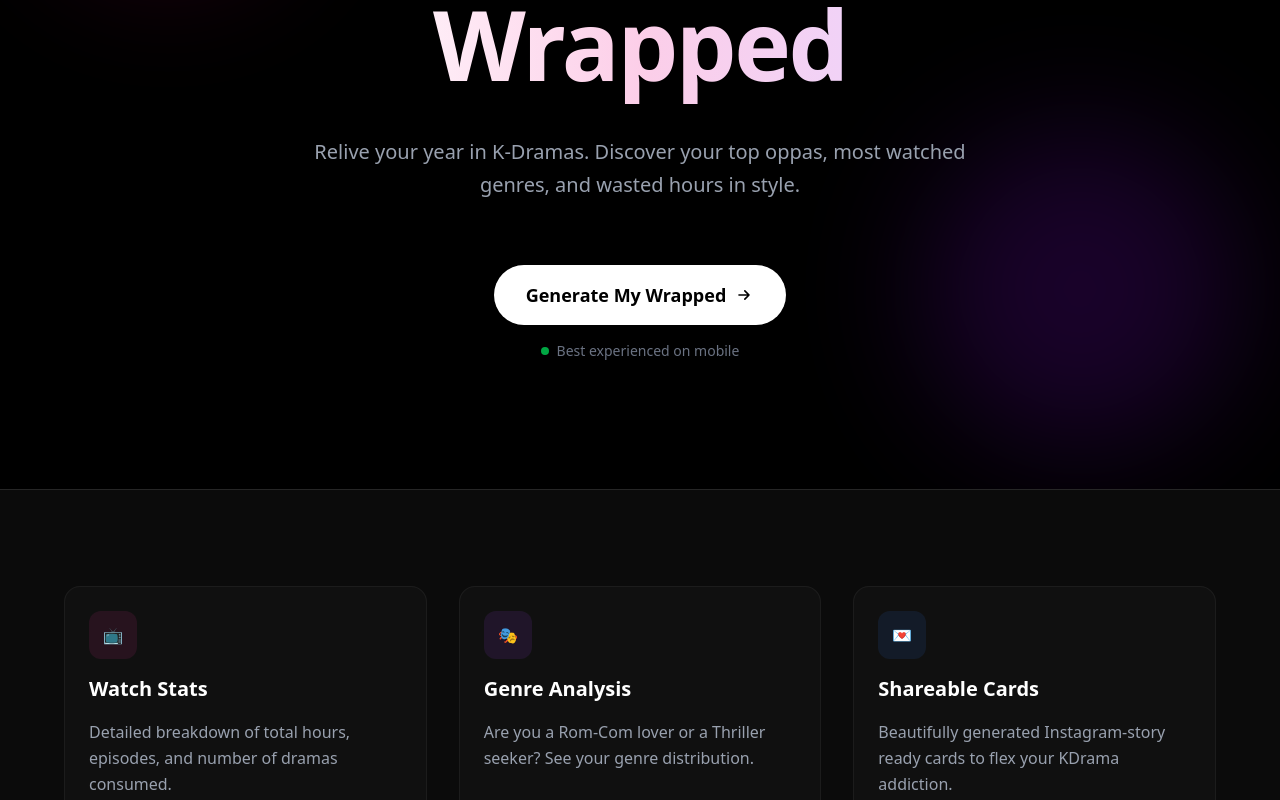
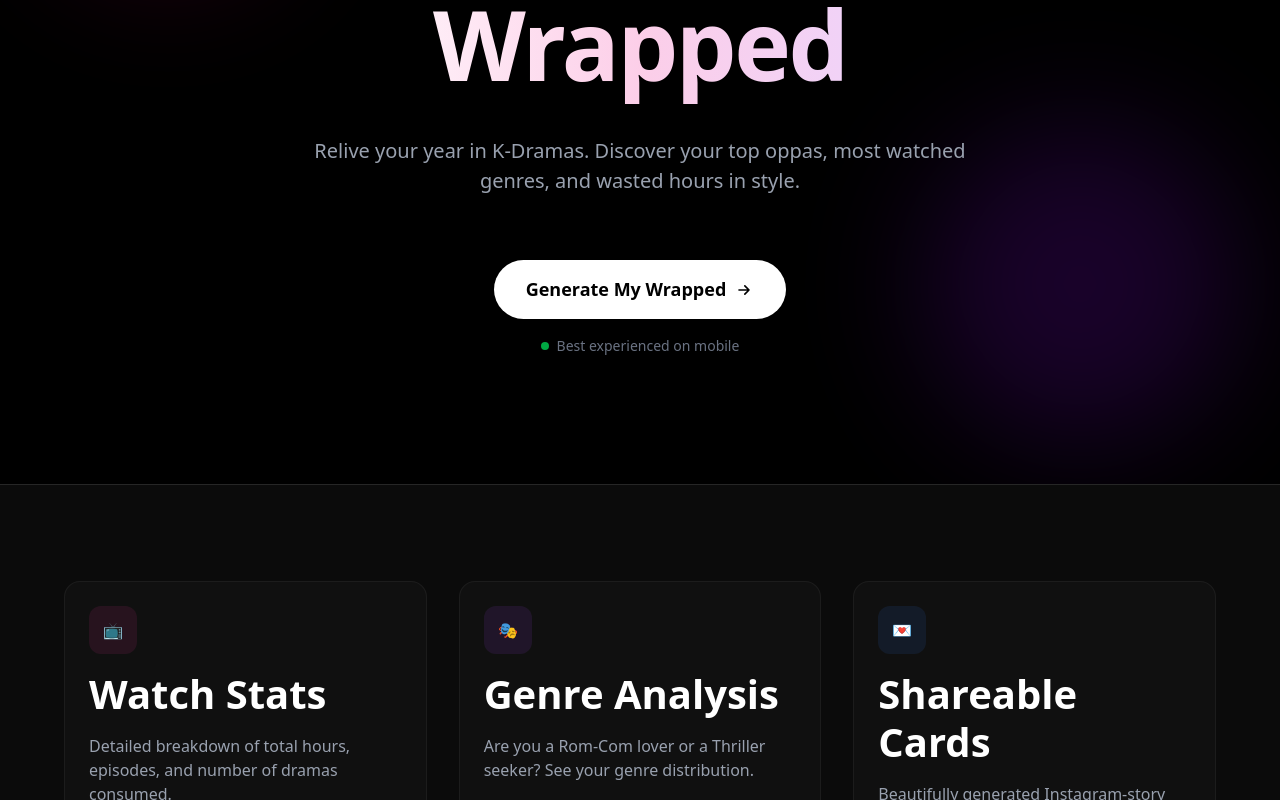
Before and after one commit to graceeilori/kdrama-wrapped, a Next.js app: page / in a window 1280 px wide. Shown: the part 320-1120 px from the top of the page. Built offline with nearby package versions, Linux system fonts and the light colour scheme.

Commit message:
typography

```diff
--- a/app/create/page.tsx
+++ b/app/create/page.tsx
@@ -17,13 +17,13 @@ export default function CreatePage() {
                             📝
                         </div>
                         <div>
-                            <h1 className="text-xl font-bold">Let&apos;s Get Started</h1>
-                            <p className="text-sm opacity-80">Choose your vibe & input stats</p>
+                            <h1 className="text-h3 font-bold">Let&apos;s Get Started</h1>
+                            <p className="text-body-sm opacity-80">Choose your vibe & input stats</p>
                         </div>
                     </div>
 
                     <div className="mb-8">
-                        <label className="block text-sm font-medium mb-3">Choose a Theme</label>
+                        <label className="block text-body-sm font-medium mb-3">Choose a Theme</label>
                         <div className="grid grid-cols-3 gap-3">
                             {(Object.keys(themes) as Theme[]).map((themeKey) => (
                                 <button
@@ -41,7 +41,7 @@ export default function CreatePage() {
                                             border: `2px solid ${themes[themeKey].colors['--accent-10']}`
                                         }}
                                     />
-                                    <span className="block text-xs text-center font-medium truncate">
+                                    <span className="block text-body-sm text-center font-medium truncate">
                                         {themes[themeKey].label}
                                     </span>
                                 </button>
@@ -51,10 +51,10 @@ export default function CreatePage() {
 
                     <div className="space-y-4">
                         <div className="bg-white/5 rounded-xl p-8 text-center border-2 border-dashed border-white/20 opacity-70">
-                            <p>Form Inputs Coming Soon...</p>
+                            <p className="text-body-md">Form Inputs Coming Soon...</p>
                         </div>
 
-                        <button className="w-full py-3 bg-accent text-white rounded-xl font-bold shadow-lg shadow-accent/20">
+                        <button className="w-full py-3 bg-accent text-white rounded-xl text-body-lg font-bold shadow-lg shadow-accent/20">
                             Generate Wrapped
                         </button>
                     </div>
--- a/app/globals.css
+++ b/app/globals.css
@@ -56,4 +56,108 @@
   --color-vibe-130: var(--vibe-130);
   --color-vibe-140: var(--vibe-140);
   --color-vibe-150: var(--vibe-150);
+  /* Fonts */
+  --font-sans: var(--font-inter);
+  --font-heading: var(--font-bricolage);
+  --font-accent: var(--font-reenie);
+
+  /* Typography */
+  --text-h1: 64px;
+  --text-h1--line-height: 1.1;
+  --text-h2: 48px;
+  --text-h2--line-height: 1.1;
+  --text-h3: 40px;
+  --text-h3--line-height: 1.2;
+  --text-h4: 36px;
+  --text-h4--line-height: 1.2;
+
+  --text-sub-1: 28px;
+  --text-sub-1--line-height: 1.4;
+  --text-sub-2: 24px;
+  --text-sub-2--line-height: 1.4;
+
+  --text-body-xl: 20px;
+  --text-body-xl--line-height: 1.5;
+  --text-body-lg: 18px;
+  --text-body-lg--line-height: 1.5;
+  --text-body-md: 16px;
+  --text-body-md--line-height: 1.5;
+  --text-body-sm: 14px;
+  --text-body-sm--line-height: 1.5;
 }
+
+@layer utilities {
+  .font-heading {
+    font-family: var(--font-heading);
+  }
+
+  .font-accent {
+    font-family: var(--font-accent);
+  }
+
+  /* Headings */
+  .text-h1 {
+    font-family: var(--font-heading);
+    font-size: var(--text-h1);
+    line-height: var(--text-h1--line-height);
+    font-weight: 700;
+  }
+
+  .text-h2 {
+    font-family: var(--font-heading);
+    font-size: var(--text-h2);
+    line-height: var(--text-h2--line-height);
+    font-weight: 700;
+  }
+
+  .text-h3 {
+    font-family: var(--font-heading);
+    font-size: var(--text-h3);
+    line-height: var(--text-h3--line-height);
+    font-weight: 700;
+  }
+
+  .text-h4 {
+    font-family: var(--font-heading);
+    font-size: var(--text-h4);
+    line-height: var(--text-h4--line-height);
+    font-weight: 700;
+  }
+
+  /* Subheadings */
+  .text-sub-1 {
+    font-size: var(--text-sub-1);
+    line-height: var(--text-sub-1--line-height);
+  }
+
+  .text-sub-2 {
+    font-size: var(--text-sub-2);
+    line-height: var(--text-sub-2--line-height);
+  }
+
+  /* Body Text */
+  .text-body-xl {
+    font-size: var(--text-body-xl);
+    line-height: var(--text-body-xl--line-height);
+  }
+
+  .text-body-lg {
+    font-size: var(--text-body-lg);
+    line-height: var(--text-body-lg--line-height);
+  }
+
+  .text-body-md {
+    font-size: var(--text-body-md);
+    line-height: var(--text-body-md--line-height);
+  }
+
+  .text-body-sm {
+    font-size: var(--text-body-sm);
+    line-height: var(--text-body-sm--line-height);
+  }
+
+  /* Handwriting base style */
+  .text-handwriting {
+    font-family: var(--font-accent);
+  }
+}
--- a/app/layout.tsx
+++ b/app/layout.tsx
@@ -1,4 +1,25 @@
 import './globals.css';
+
+import { Inter, Bricolage_Grotesque, Reenie_Beanie } from 'next/font/google';
+
+const inter = Inter({
+  subsets: ['latin'],
+  display: 'swap',
+  variable: '--font-inter',
+});
+
+const bricolage = Bricolage_Grotesque({
+  subsets: ['latin'],
+  display: 'swap',
+  variable: '--font-bricolage',
+});
+
+const reenie = Reenie_Beanie({
+  weight: '400',
+  subsets: ['latin'],
+  display: 'swap',
+  variable: '--font-reenie',
+});
 
 export const metadata = {
   title: 'K-Drama Wrapped',
@@ -12,7 +33,9 @@ export default function RootLayout({
 }) {
   return (
     <html lang="en">
-      <body>{children}</body>
+      <body className={`${inter.variable} ${bricolage.variable} ${reenie.variable} font-sans antialiased`}>
+        {children}
+      </body>
     </html>
   );
 }
--- a/app/page.tsx
+++ b/app/page.tsx
@@ -13,23 +13,23 @@ export default function Home() {
 
         <div className="relative z-10 max-w-4xl mx-auto space-y-8">
           <div className="inline-block animate-bounce">
-            <span className="px-4 py-1.5 rounded-full border border-pink-500/30 bg-pink-500/10 text-pink-300 text-sm font-medium tracking-wide uppercase">
+            <span className="px-4 py-1.5 rounded-full border border-pink-500/30 bg-pink-500/10 text-pink-300 text-body-sm font-medium tracking-wide uppercase">
               2025 Edition
             </span>
           </div>
 
-          <h1 className="text-5xl md:text-7xl lg:text-8xl font-black tracking-tight leading-tight bg-clip-text text-transparent bg-gradient-to-r from-white via-pink-200 to-purple-200">
-            K-Drama <br className="hidden md:block" /> Wrapped
+          <h1 className="font-heading text-5xl md:text-7xl lg:text-8xl font-black tracking-tight leading-tight bg-clip-text text-transparent bg-gradient-to-r from-white via-pink-200 to-purple-200">
+            K-Dramad <br className="hidden md:block" /> Wrapped
           </h1>
 
-          <p className="text-lg md:text-xl text-gray-400 max-w-2xl mx-auto leading-relaxed">
+          <p className="text-body-xl text-gray-400 max-w-2xl mx-auto leading-relaxed">
             Relive your year in K-Dramas. Discover your top oppas, most watched genres, and wasted hours in style.
           </p>
 
           <div className="pt-8 flex flex-col items-center gap-4">
             <Link
               href="/create"
-              className="group relative px-8 py-4 bg-white text-black font-bold text-lg rounded-full transition-transform hover:scale-105 active:scale-95 focus:outline-none focus:ring-4 focus:ring-pink-500/30"
+              className="group relative px-8 py-4 bg-white text-black font-bold text-body-lg rounded-full transition-transform hover:scale-105 active:scale-95 focus:outline-none focus:ring-4 focus:ring-pink-500/30"
             >
               <span className="relative z-10 flex items-center gap-2">
                 Generate My Wrapped
@@ -40,7 +40,7 @@ export default function Home() {
               <div className="absolute inset-0 bg-gradient-to-r from-pink-500 to-purple-600 rounded-full opacity-0 group-hover:opacity-10 transition-opacity"></div>
             </Link>
 
-            <p className="text-sm text-gray-500 flex items-center gap-2">
+            <p className="text-body-sm text-gray-500 flex items-center gap-2">
               <span className="w-2 h-2 rounded-full bg-green-500 animate-pulse"></span>
               Best experienced on mobile
             </p>
@@ -55,22 +55,22 @@ export default function Home() {
             <div className="w-12 h-12 bg-pink-500/10 rounded-xl flex items-center justify-center text-pink-500 mx-auto md:mx-0">
               📺
             </div>
-            <h3 className="text-xl font-bold text-white">Watch Stats</h3>
-            <p className="text-gray-400 leading-relaxed">Detailed breakdown of total hours, episodes, and number of dramas consumed.</p>
+            <h3 className="text-h3 text-white">Watch Stats</h3>
+            <p className="text-body-md text-gray-400 leading-relaxed">Detailed breakdown of total hours, episodes, and number of dramas consumed.</p>
           </div>
           <div className="space-y-4 p-6 rounded-2xl bg-neutral-900/50 hover:bg-neutral-800/50 transition-colors border border-white/5">
             <div className="w-12 h-12 bg-purple-500/10 rounded-xl flex items-center justify-center text-purple-500 mx-auto md:mx-0">
               🎭
             </div>
-            <h3 className="text-xl font-bold text-white">Genre Analysis</h3>
-            <p className="text-gray-400 leading-relaxed">Are you a Rom-Com lover or a Thriller seeker? See your genre distribution.</p>
+            <h3 className="text-h3 text-white">Genre Analysis</h3>
+            <p className="text-body-md text-gray-400 leading-relaxed">Are you a Rom-Com lover or a Thriller seeker? See your genre distribution.</p>
           </div>
           <div className="space-y-4 p-6 rounded-2xl bg-neutral-900/50 hover:bg-neutral-800/50 transition-colors border border-white/5">
             <div className="w-12 h-12 bg-blue-500/10 rounded-xl flex items-center justify-center text-blue-500 mx-auto md:mx-0">
               💌
             </div>
-            <h3 className="text-xl font-bold text-white">Shareable Cards</h3>
-            <p className="text-gray-400 leading-relaxed">Beautifully generated Instagram-story ready cards to flex your KDrama addiction.</p>
+            <h3 className="text-h3 text-white">Shareable Cards</h3>
+            <p className="text-body-md text-gray-400 leading-relaxed">Beautifully generated Instagram-story ready cards to flex your KDrama addiction.</p>
           </div>
         </div>
       </section>
```
